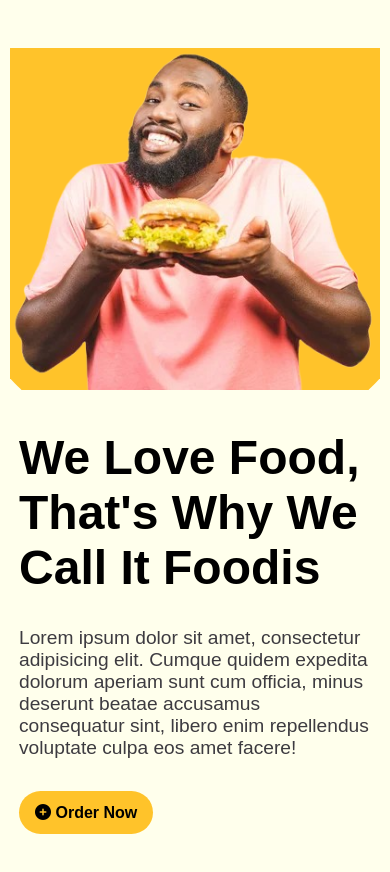
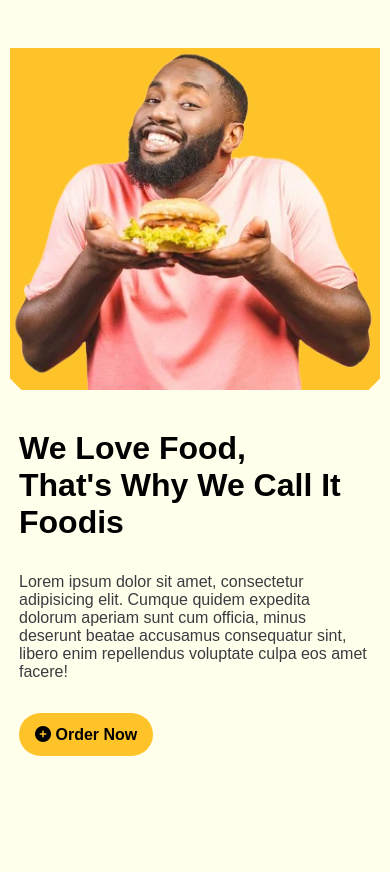
Before and after one commit to mushfiqur2002/restaurant-3, a plain HTML site: page index.html in a window 390 px wide. Shown: the part 80-952 px from the top of the page. After the commit the page ends 884 px from the top, so only its background shows below. Drawn offline with Linux system fonts and the light colour scheme.

Commit message:
change font

```diff
--- a/style.css
+++ b/style.css
@@ -225,6 +225,14 @@ nav .container .buttons .contactBtn .btn p{
     nav .container .links{
         width: 100%;
     }
+    #banner .container .textContainer h1{
+        font-size: 2rem;
+        text-transform: capitalize;
+    }
+    #banner .container .textContainer p{
+        font-size: 1rem;
+        color: var(--text-color);
+    }
 }
 @media only screen and (max-width: 400px){
 
```
